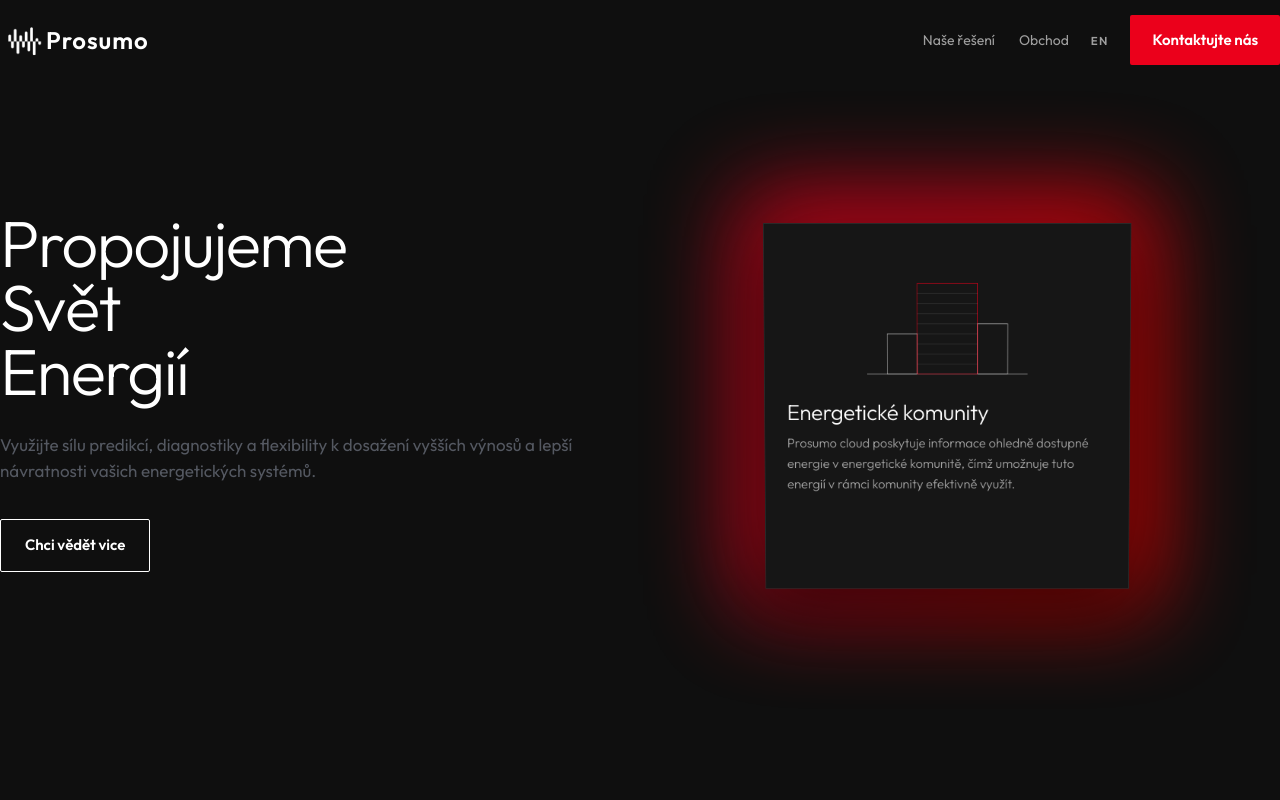
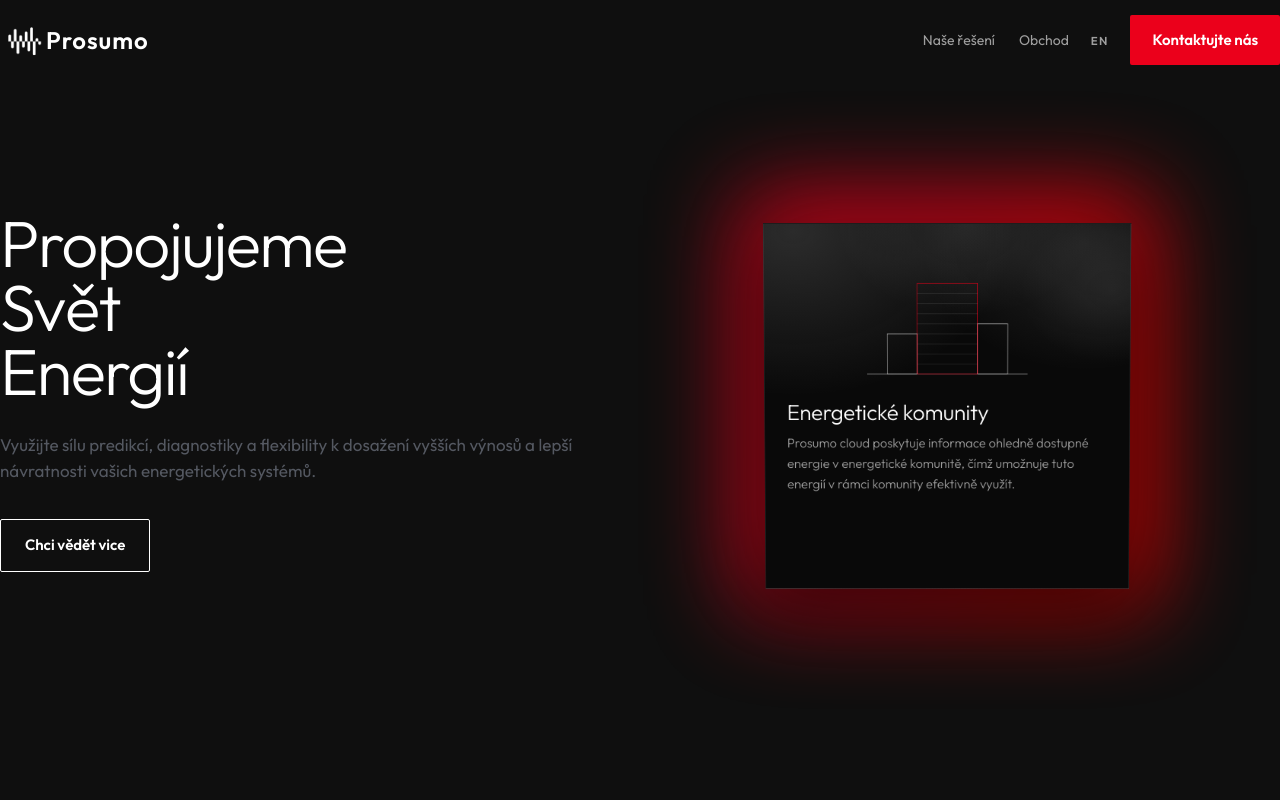
Before and after one commit to rootlabs0/Prosumo, a React (Vite) app in the folder prosumo/: page / in a window 1280 px wide. Shown: the top 800 px of the page. Built offline with nearby package versions, Linux system fonts and the light colour scheme.

Commit message:
gradient add on a face of the cube

```diff
--- a/prosumo/src/components/TravelingCube.css
+++ b/prosumo/src/components/TravelingCube.css
@@ -106,7 +106,12 @@
 .tc-face {
   position: absolute;
   inset: 0;
-  background: #161616;
+  background:
+    radial-gradient(ellipse 60% 45% at 8%   2%,  rgba(200, 200, 200, 0.18) 0%, transparent 100%),
+    radial-gradient(ellipse 45% 35% at 88%  5%,  rgba(200, 200, 200, 0.13) 0%, transparent 100%),
+    radial-gradient(ellipse 35% 25% at 55%  0%,  rgba(200, 200, 200, 0.10) 0%, transparent 100%),
+    radial-gradient(ellipse 25% 20% at 95% 18%,  rgba(200, 200, 200, 0.08) 0%, transparent 100%),
+    #090909;
   border: 1px solid rgba(255, 255, 255, 0.08);
   backface-visibility: hidden;
   display: flex;
@@ -128,7 +133,6 @@
 .tc-face--1 { transform: rotateX(0deg)    translateZ(calc(var(--cube-base) / 2)); }
 .tc-face--2 {
   transform: rotateX(90deg) translateZ(calc(var(--cube-base) / 2));
-  background: #161616;
   border-color: rgba(255, 255, 255, 0.08);
 }
 .tc-face--3 { transform: rotateX(180deg)  translateZ(calc(var(--cube-base) / 2)); }
```
